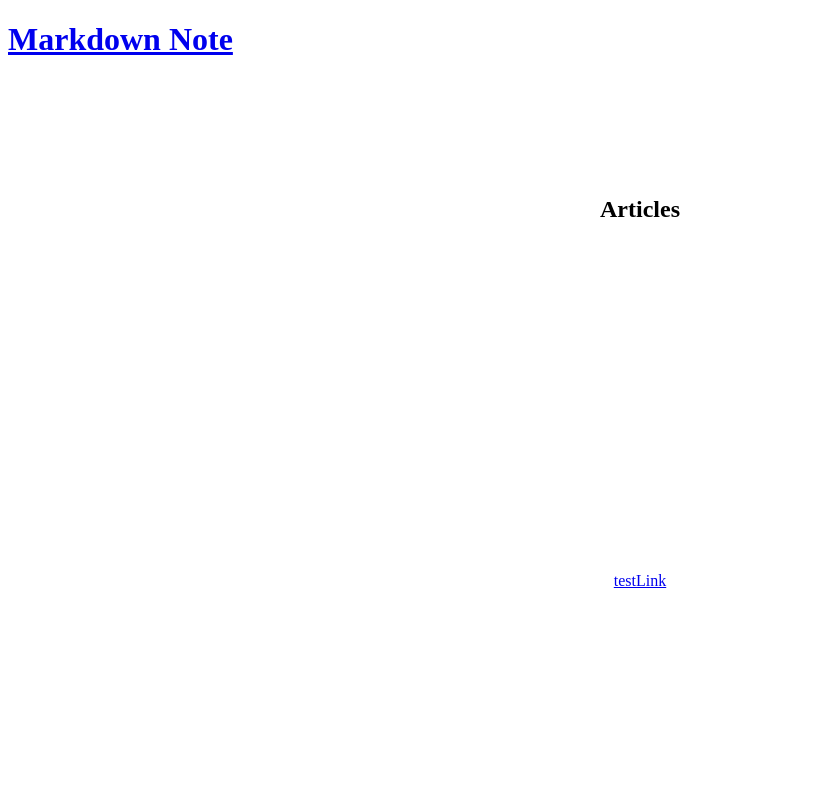
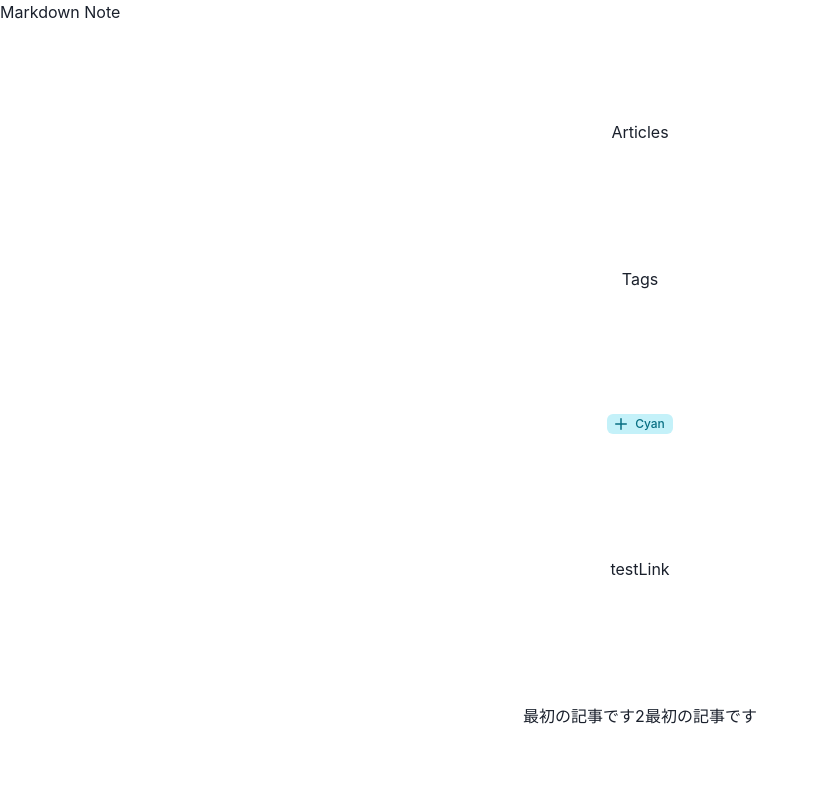
Before and after one commit to kzhub/mdx-blog, a Next.js app: page / in a window 1280 px wide. Shown: the top 800 px of the page, without its empty margins (0-818 px from the left). Built offline with nearby package versions, Linux system fonts and the light colour scheme.

Commit message:
Update Tag フレームの準備

```diff
--- a/package.json
+++ b/package.json
@@ -9,6 +9,7 @@
     "lint": "next lint"
   },
   "dependencies": {
+    "@chakra-ui/icons": "^2.0.17",
     "@chakra-ui/react": "^2.4.9",
     "@emotion/react": "^11.10.5",
     "@emotion/styled": "^11.10.5",
--- a/pages/_app.tsx
+++ b/pages/_app.tsx
@@ -1,6 +1,11 @@
 import '@/styles/globals.css'
 import type { AppProps } from 'next/app'
+import { ChakraProvider } from '@chakra-ui/react'
 
 export default function App({ Component, pageProps }: AppProps) {
-  return <Component {...pageProps} />
+	return (
+		<ChakraProvider>
+			<Component {...pageProps} />
+		</ChakraProvider>
+	)
 }
--- a/pages/_document.tsx
+++ b/pages/_document.tsx
@@ -1,10 +1,8 @@
 import { Html, Head, Main, NextScript } from 'next/document'
 import Link from 'next/link'
-import { ChakraProvider } from '@chakra-ui/react'
 
 export default function Document() {
 	return (
-		<ChakraProvider>
 			<Html lang="ja">
 				<Head />
 				<body>
@@ -17,6 +15,5 @@ export default function Document() {
 					<NextScript />
 				</body>
 			</Html>
-		</ChakraProvider>
 	)
 }
--- a/pages/index.tsx
+++ b/pages/index.tsx
@@ -6,13 +6,25 @@ import styles from "@/styles/Home.module.css";
 import fs from 'fs'
 import Link from "next/link";
 import { useState } from "react";
-
+import { Tag,HStack,TagLeftIcon,TagLabel } from "@chakra-ui/react";
+import { AddIcon } from "@chakra-ui/icons";
 // const inter = Inter({ subsets: ["latin"] });
 
 
-export default function Home({data}:{data:Array<any>}) {
+export default function Home({ data }: { data: Array<any> }) {
 
-	// const [first, setfirst] = useState(second)
+	// use State
+	// const [viewArticles, setArticle] = useState(data)
+
+	// カテゴリの取得
+	const cats: Array<String> = []
+	data.map((cat) => (
+		cats.push(...cat?.tags)
+	))
+	const catResult = new Set(cats)
+	// カテゴリの取得
+
+
 
 	return (
 		<>
@@ -24,7 +36,16 @@ export default function Home({data}:{data:Array<any>}) {
 			</Head>
 			<div className={styles.main}>
 				<h2>Articles</h2>
+				<h3>Tags</h3>
+				<HStack spacing={4}>
+						<Tag size='sm' key='sm' variant='subtle' colorScheme='cyan'>
+							<TagLeftIcon boxSize='12px' as={AddIcon} />
+							<TagLabel>Cyan</TagLabel>
+						</Tag>
+				</HStack>
+
 				<Link href='/posts/a'>testLink</Link>
+
 				<ul>
 					{data.map(item => item.title)}
 				</ul>
@@ -37,24 +58,24 @@ export default function Home({data}:{data:Array<any>}) {
 
 export async function getStaticProps() {
 	const path = require('path')
-	const mdxFileNames:Array<String> = fs.readdirSync(path.resolve(".", "pages","posts" ))
+	const mdxFileNames: Array<String> = fs.readdirSync(path.resolve(".", "pages", "posts"))
 
-	const fileObject = mdxFileNames.map((fileName)=>{
-		const {meta} = require(`./posts/${fileName}`)
-		return{
+	const fileObject = mdxFileNames.map((fileName) => {
+		const { meta } = require(`./posts/${fileName}`)
+		return {
 			...meta,
 			id: fileName.replace(/.mdx$/, "")
 		}
 	})
-	.sort(function(a,b){
-		return(
-			(a.date < b.date) ? 1 : -1
-		)
-	})
+		.sort(function (a, b) {
+			return (
+				(a.date < b.date) ? 1 : -1
+			)
+		})
 
 	return {
 		props: {
-			data:fileObject
+			data: fileObject
 		},
 	};
 }
```
Also changed, not shown: pages/posts/post3.mdx (deleted), 1 other file (tests, documents, lock files or other folders).
